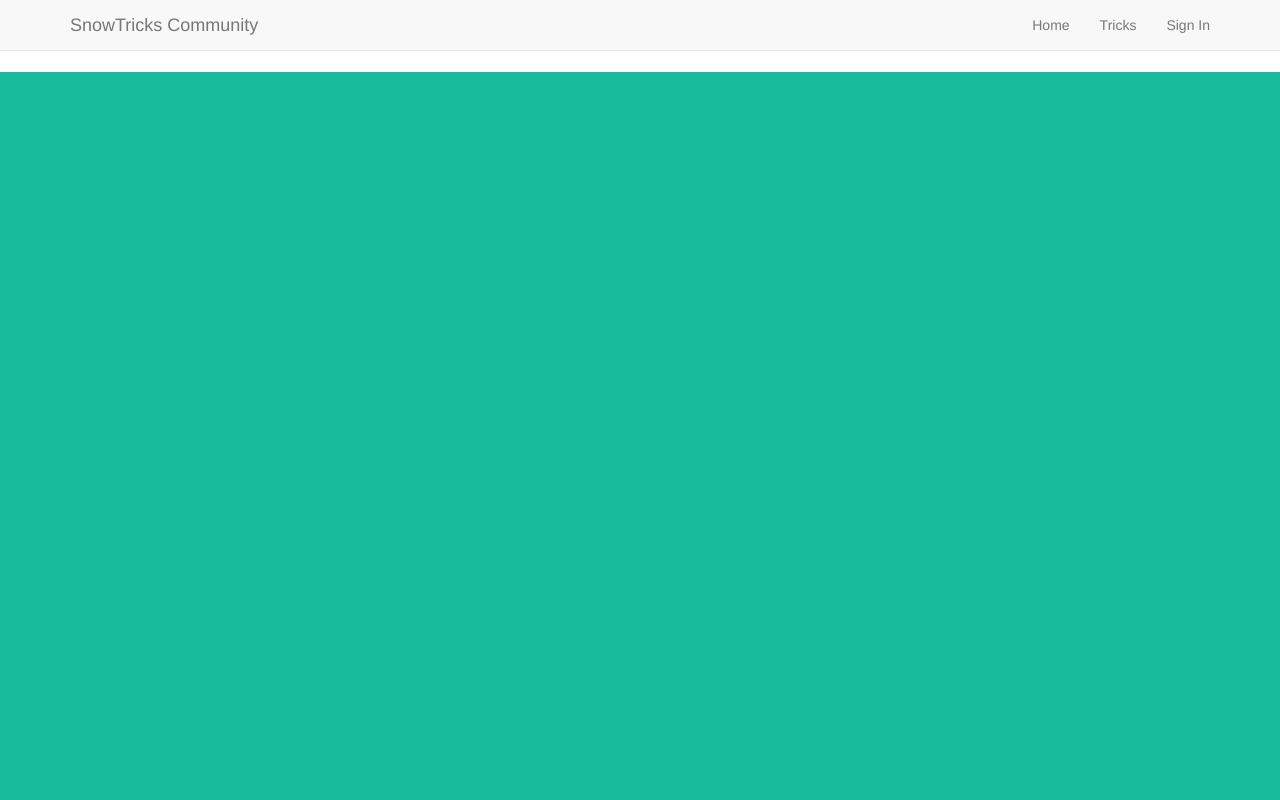
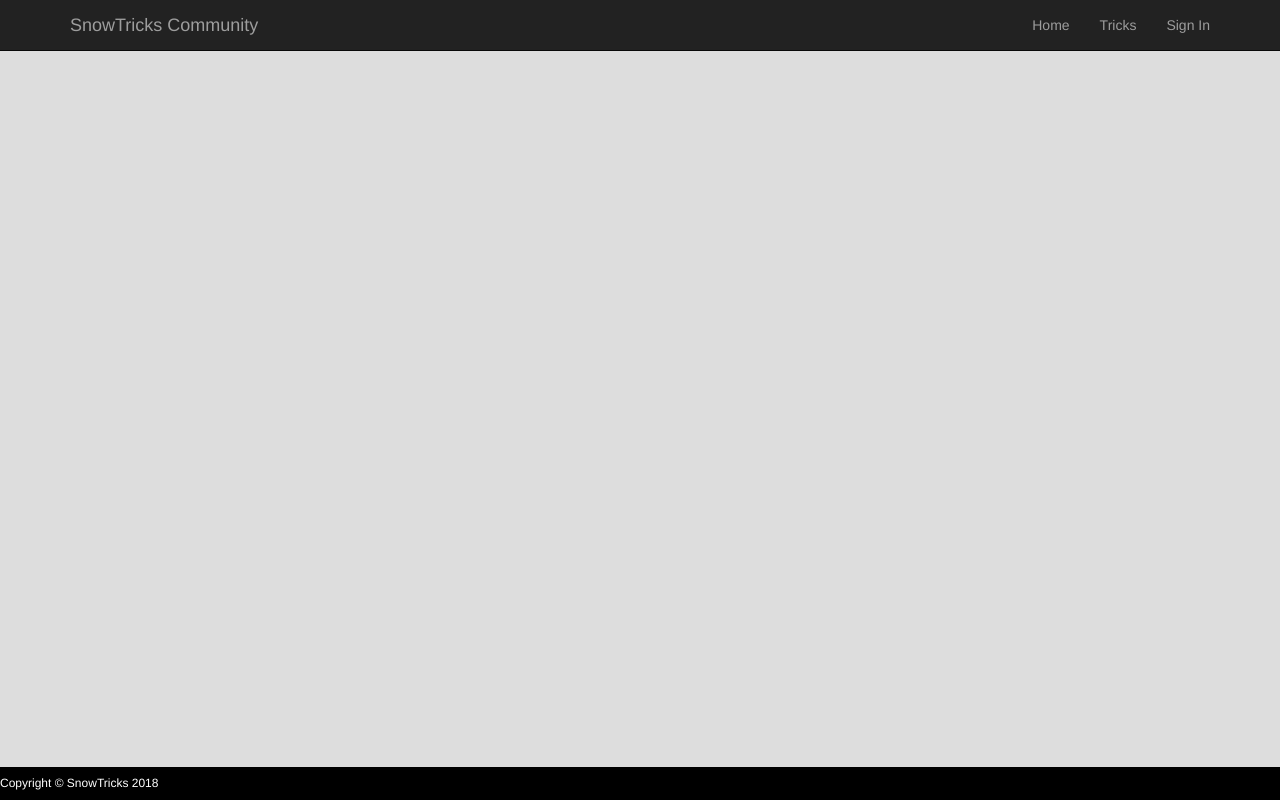
Before and after one commit to dhrider/snowtricks_dap_p6, a Symfony app: template templates/base.html.twig in a window 1280 px wide. Run offline with Twig, Linux system fonts and the light colour scheme; the template is opened without the code that fills it, so the values that code supplies are empty; some libraries are stand-ins or nearby versions.

Commit message:
- display navbar menu + footer

```diff
--- a/assets/css/app.css
+++ b/assets/css/app.css
@@ -1,5 +1,16 @@
 html {
-    background: #18BC9C;
+    background: #DDDDDD;
     min-height: 100%;
     position: relative;
+    }
+
+.footer {
+    position: absolute;
+    bottom: 0;
+    width: 100%;
+    background: black;
 }
+
+.navbar, .footer {
+    color: white;
+}
--- a/templates/base.html.twig
+++ b/templates/base.html.twig
@@ -13,7 +13,7 @@
     <body>
         {% block body %}
             <!-- Navigation -->
-            <nav id="mainNav" class="navbar navbar-default navbar-fixed-top navbar-custom">
+            <nav id="mainNav" class="navbar navbar-default navbar-fixed-top navbar-custom navbar-inverse">
                 <div class="container">
                     <!-- Brand and toggle get grouped for better mobile display -->
                     <div class="navbar-header page-scroll">
@@ -66,42 +66,7 @@
             <!-- footer -->
             <footer>
                 <div class="footer">
-                    <div class="container">
-                        <div class="row navbar" id="footerNavbar">
-                            <div class="navbar-header">
-                                <button type="button" class="navbar-toggle" data-toggle="collapse" data-target="#navbar-collapse-target">
-                                    <span class="sr-only">Toggle navigation</span> Admin <i class="fa fa-bars"></i>
-                                </button>
-                                <h6 id="copyright">Copyright &copy; SnowTricks 2018</h6>
-                            </div>
-                            <div class="collapse navbar-collapse" id="navbar-collapse-target">
-                                <ul class="nav navbar-nav navbar-right ">
-                                    <li class="hidden">
-                                        <a href="#"></a>
-                                    </li>
-                                    {% if is_granted('IS_AUTHENTICATED_REMEMBERED') %}
-                                        <li class="dropup">
-                                            <a href="#" class="dropdown-toggle" data-toggle="dropdown">
-                                                <span class="glyphicon glyphicon-user"></span> Hello <b class="caret"></b>
-                                            </a>
-                                            <ul class="dropdown-menu">
-                                                <li><a href="#">Log out</a></li>
-                                            </ul>
-                                        </li>
-                                    {% else %}
-                                        <li class="dropup">
-                                            <a href="#" class="dropdown-toggle" data-toggle="dropdown">
-                                                <span class="glyphicon glyphicon-user"></span> Admin <b class="caret"></b>
-                                            </a>
-                                            <ul class="dropdown-menu">
-                                                <li><a id="menuLogin" href="#">Log in</a></li>
-                                            </ul>
-                                        </li>
-                                    {% endif %}
-                                </ul>
-                            </div>
-                        </div>
-                    </div>
+                        <h6 id="copyright">Copyright &copy; SnowTricks 2018</h6>
                 </div>
             </footer>
         {% endblock %}
```
